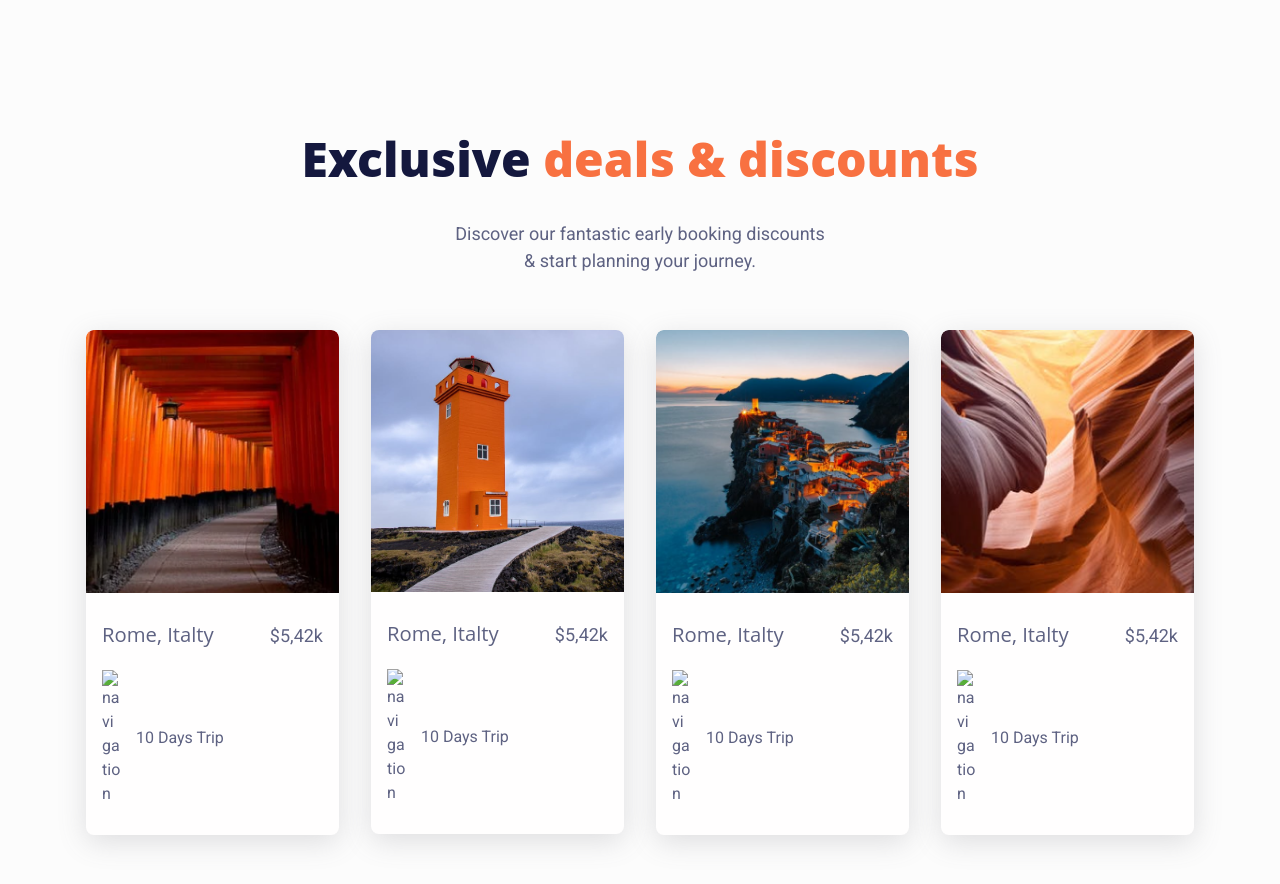
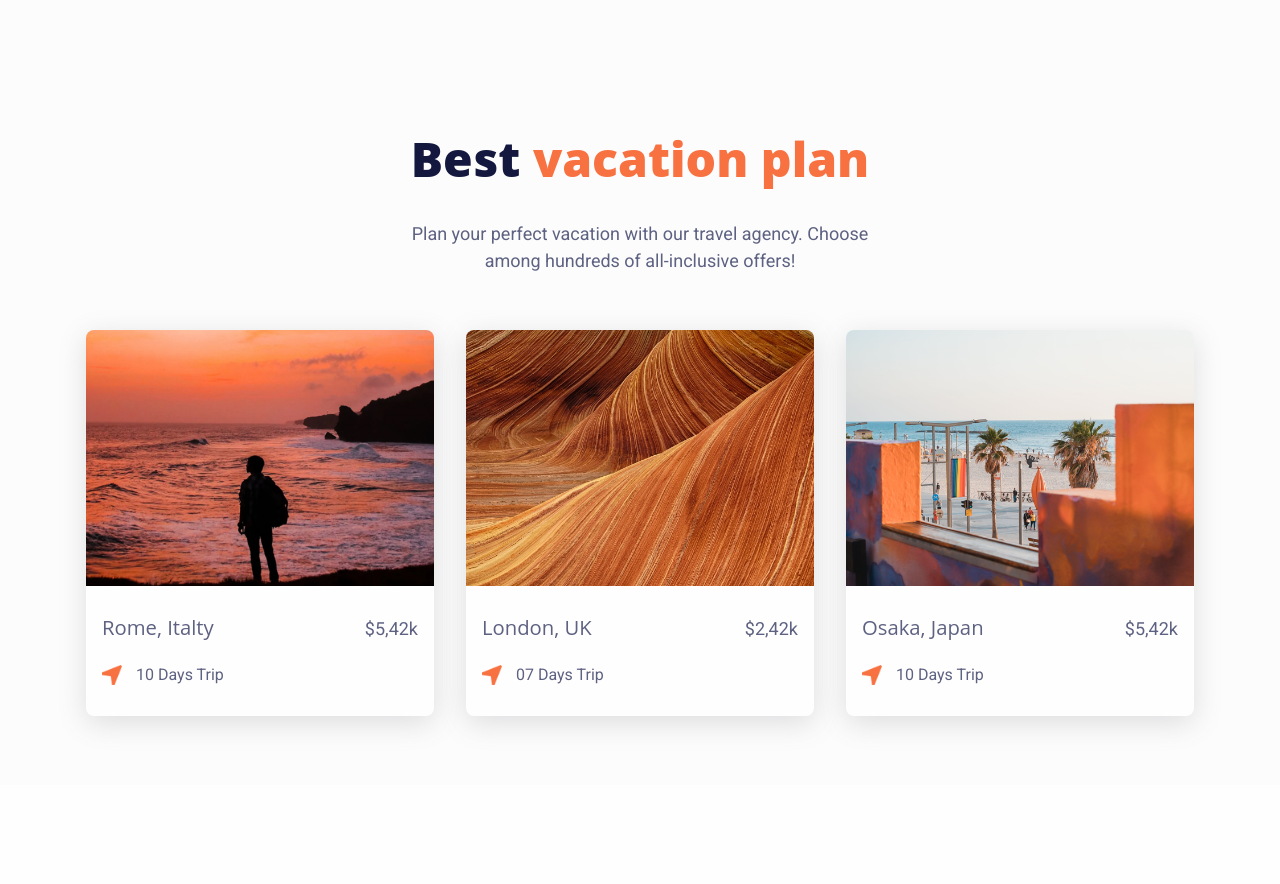
Before and after one commit to carlos112717/trabook, a plain HTML site: page index.html in a window 1280 px wide. Shown: the part 2181-3065 px from the top of the page. After the commit the page ends 2966 px from the top, so only its background shows below. Drawn offline with nearby package versions, Linux system fonts and the light colour scheme.

Commit message:
sección 4 actualizada

```diff
--- a/index.html
+++ b/index.html
@@ -413,26 +413,27 @@
 
             <!-- Sección 4-->
             <section class="py-5 bg-100">
-                <div class="container pt-4">
+                <div
+                    class="container pt-4">
                     <div class="row">
                         <div class="col-lg-12 mx-auto text-center mb-3">
                             <h1 class="display-3"
-                                style="font-size: 3rem;">Exclusive
-                                <span class="text-danger">deals & discounts</span></h1>
-                            <p class="mb-5 pt-4 fw-medium lh-lg fs-lg-1">Discover
-                                our fantastic early booking
-                                discounts<br
-                                    class="d-none d-xl-block" /> & start
-                                planning your journey.</p>
+                                style="font-size: 3rem;">Best
+                                <span class="text-danger">vacation plan</span></h1>
+                            <p class="mb-5 pt-4 fw-medium lh-lg fs-lg-1">Plan
+                                your perfect vacation with our travel agency.
+                                Choose<br
+                                    class="d-none d-xl-block" />among hundreds
+                                of all-inclusive offers!</p>
                         </div>
                     </div>
                     <div class="row flex-center h-100">
                         <div class="col-lg-12">
-                            <div class="row">
-                                <div class="col-md-3 mb-4">
+                            <div class="row d-flex justify-content-center">
+                                <div class="col-md-4 mb-4">
                                     <div class="card overflow-hidden shadow">
                                         <img class="card-img-top"
-                                            src="img/Image (1).png"
+                                            src="img/viajero1.png"
                                             alt="Rome, Italty" />
                                         <div class="card-body py-4 px-3">
                                             <div
@@ -446,7 +447,7 @@
                                             <div
                                                 class="d-flex align-items-center">
                                                 <img
-                                                    src="img/dest/navigation.svg"
+                                                    src="img/Navigation.png"
                                                     style="margin-right: 14px"
                                                     width="20" alt="navigation" /><span
                                                     class="fs-0 fw-medium">10
@@ -454,10 +455,10 @@
                                         </div>
                                     </div>
                                 </div>
-                                <div class="col-md-3 mb-4">
+                                <div class="col-md-4 mb-4">
                                     <div class="card overflow-hidden shadow">
                                         <img class="card-img-top"
-                                            src="img/faro.png"
+                                            src="img/mountain1.png"
                                             alt="Rome, Italty" />
                                         <div class="card-body py-4 px-3">
                                             <div
@@ -465,24 +466,24 @@
                                                 <h4
                                                     class="text-secondary fw-medium"><a
                                                         class="link-900 text-decoration-none stretched-link"
-                                                        href="#!">Rome, Italty</a></h4><span
-                                                    class="fs-1 fw-medium">$5,42k</span>
+                                                        href="#!">London, UK</a></h4><span
+                                                    class="fs-1 fw-medium">$2,42k</span>
                                             </div>
                                             <div
                                                 class="d-flex align-items-center">
                                                 <img
-                                                    src="img/dest/navigation.svg"
+                                                    src="img/Navigation.png"
                                                     style="margin-right: 14px"
                                                     width="20" alt="navigation" /><span
-                                                    class="fs-0 fw-medium">10
+                                                    class="fs-0 fw-medium">07
                                                     Days Trip</span></div>
                                         </div>
                                     </div>
                                 </div>
-                                <div class="col-md-3 mb-4">
+                                <div class="col-md-4 mb-4">
                                     <div class="card overflow-hidden shadow">
                                         <img class="card-img-top"
-                                            src="img/Image (2).png"
+                                            src="img/playas.png"
                                             alt="Rome, Italty" />
                                         <div class="card-body py-4 px-3">
                                             <div
@@ -490,38 +491,13 @@
                                                 <h4
                                                     class="text-secondary fw-medium"><a
                                                         class="link-900 text-decoration-none stretched-link"
-                                                        href="#!">Rome, Italty</a></h4><span
+                                                        href="#!">Osaka, Japan</a></h4><span
                                                     class="fs-1 fw-medium">$5,42k</span>
                                             </div>
                                             <div
                                                 class="d-flex align-items-center">
                                                 <img
-                                                    src="img/dest/navigation.svg"
-                                                    style="margin-right: 14px"
-                                                    width="20" alt="navigation" /><span
-                                                    class="fs-0 fw-medium">10
-                                                    Days Trip</span></div>
-                                        </div>
-                                    </div>
-                                </div>
-                                <div class="col-md-3 mb-4">
-                                    <div class="card overflow-hidden shadow">
-                                        <img class="card-img-top"
-                                            src="img/Image (3).png"
-                                            alt="Rome, Italty" />
-                                        <div class="card-body py-4 px-3">
-                                            <div
-                                                class="d-flex flex-column flex-lg-row justify-content-between mb-3">
-                                                <h4
-                                                    class="text-secondary fw-medium"><a
-                                                        class="link-900 text-decoration-none stretched-link"
-                                                        href="#!">Rome, Italty</a></h4><span
-                                                    class="fs-1 fw-medium">$5,42k</span>
-                                            </div>
-                                            <div
-                                                class="d-flex align-items-center">
-                                                <img
-                                                    src="img/dest/navigation.svg"
+                                                    src="img/Navigation.png"
                                                     style="margin-right: 14px"
                                                     width="20" alt="navigation" /><span
                                                     class="fs-0 fw-medium">10
```
